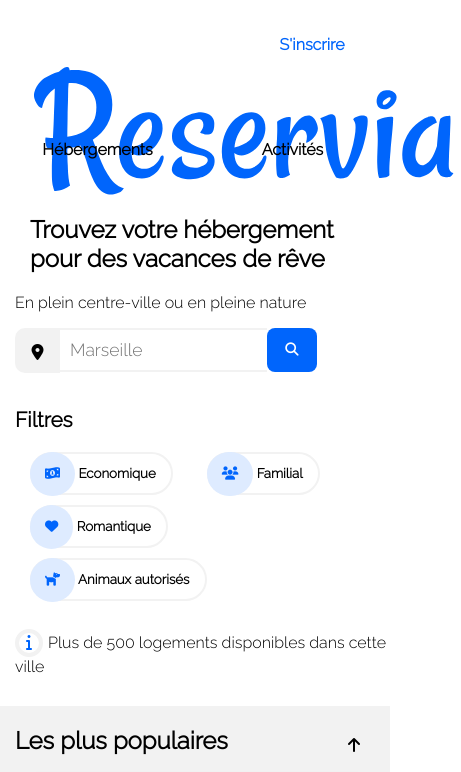
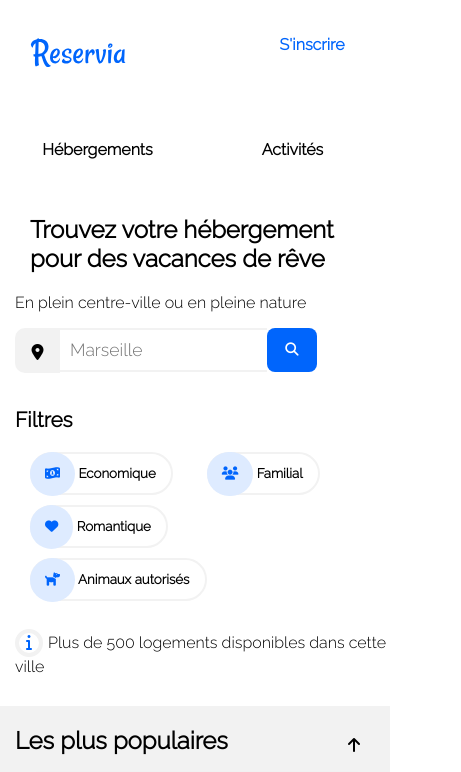
Before and after one commit to JimmyCr7/JIMMYCREUSAT_2_11012021, a plain HTML site: page index.html in a window 390 px wide. Shown: the top 772 px of the page, 461 px wide, since content can reach past the window. Drawn offline with Linux system fonts and the light colour scheme.

Commit message:
MISE A JOUR RESPONSIVE SUR MOBILE & TABLETTE

```diff
--- a/CSS/main.css
+++ b/CSS/main.css
@@ -454,7 +454,7 @@ div.conteneurActivitePetit img{
 
 
 /* VERSION MOBILE */
-@media all and (max-width: 480px){
+@media all and (max-width: 576px){
 
 	img:not(#logoSite){
 		height: 200px !important;
@@ -636,7 +636,7 @@ div.conteneurActivitePetit img{
 /* FIN VERSION MOBILE */
 
 /* DEBUT VERSION TABLETTE */
-@media all and (min-width: 481px) and (max-width: 1024px){
+@media all and (min-width: 577px) and (max-width: 1200px){
 
 	/* ENTETE */
 	nav#liensMenu > div:first-child{
--- a/index.html
+++ b/index.html
@@ -14,7 +14,7 @@
 	<header>
 		<nav id="liensMenu">
 			<div id="conteneurLogo">
-				<img alt="Logo du site" src="IMAGES/Reservia.svg"/>
+				<img id="logoSite" alt="Logo du site" src="IMAGES/Reservia.svg"/>
 			</div>
 
 			<div>
```
Also changed, not shown: 1 other file.
